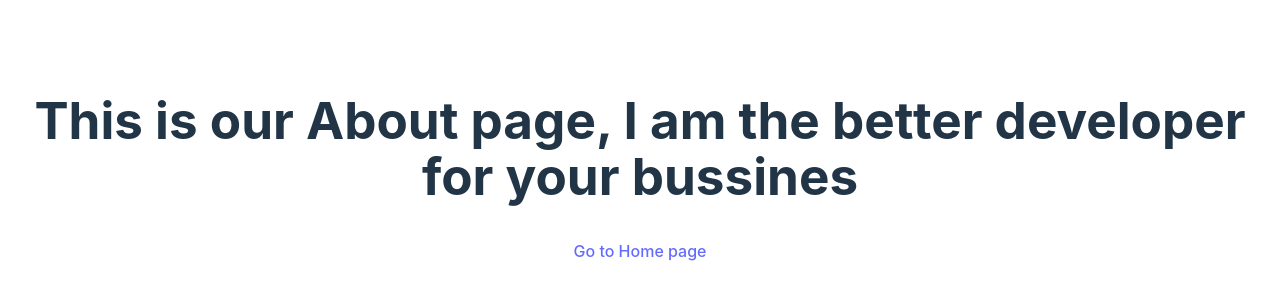
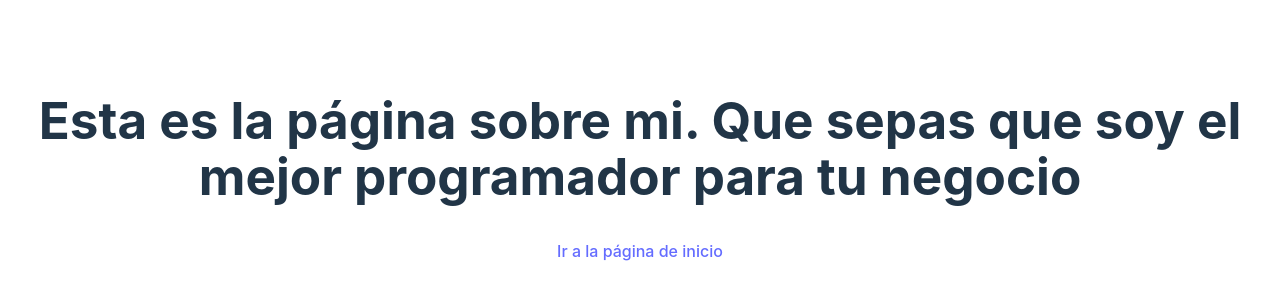
Before and after one commit to lerdafelipe/router-from-0, a React (Vite) app: page /about in a window 1280 px wide. Shown: the part 240-540 px from the top of the page. Built offline with nearby package versions, Linux system fonts and the light colour scheme.

Commit message:
Lazy loading and i18n simple : DONE

```diff
--- a/src/App.jsx
+++ b/src/App.jsx
@@ -1,11 +1,16 @@
-import About from './pages/About'
-import E404 from './pages/E404'
-import Home from './pages/Home'
-import Search from './pages/Search'
+import { lazy, Suspense } from 'react'
 import { Route } from './router/Route'
 import Router from './router/Router'
+const About = lazy(() => import('./pages/About'))
+const Home = lazy(() => import('./pages/Home'))
+const Search = lazy(() => import('./pages/Search'))
+const E404 = lazy(() => import('./pages/E404'))
 
 const appRoutes = [
+  {
+    path: '/about',
+    Component: About
+  },
   {
     path: '/search/:query',
     Component: Search
@@ -15,13 +20,15 @@ const appRoutes = [
 const App = () => {
   return (
     <div>
+      <Suspense fallback={<p>Loading...</p>}>
         <Router
           routes={appRoutes}
           defaultComponent={E404}
         >
           <Route path='/' Component={Home} />
-        <Route path='/about' Component={About} />
+          <Route path='/:lang/about' Component={About} />
         </Router>
+      </Suspense>
     </div>
   )
 }
--- a/src/pages/About.jsx
+++ b/src/pages/About.jsx
@@ -1,10 +1,25 @@
 import { Link } from '../router/Link'
 
-const About = ({ nav }) => {
+const i18n = {
+  es: {
+    title: 'Esta es la página sobre mi. Que sepas que soy el mejor programador para tu negocio',
+    link: 'Ir a la página de inicio'
+  },
+  en: {
+    title: 'This is our About page, I am the best developer for your bussines',
+    link: 'Go to Home page'
+  }
+}
+
+const useI18n = (lang) => { return i18n[lang] || i18n.es }
+
+const About = ({ routeParams }) => {
+  const i18n = useI18n(routeParams.lang ?? 'es')
+
   return (
     <main>
-      <h1>This is our About page, I am the better developer for your bussines</h1>
-      <Link to='/'>Go to Home page</Link>
+      <h1>{i18n.title}</h1>
+      <Link to='/'>{i18n.link}</Link>
     </main>
   )
 }
```
Also changed, not shown: 1 other file (tests, documents, lock files or other folders). Lines whose indentation alone changed are shown as unchanged.
